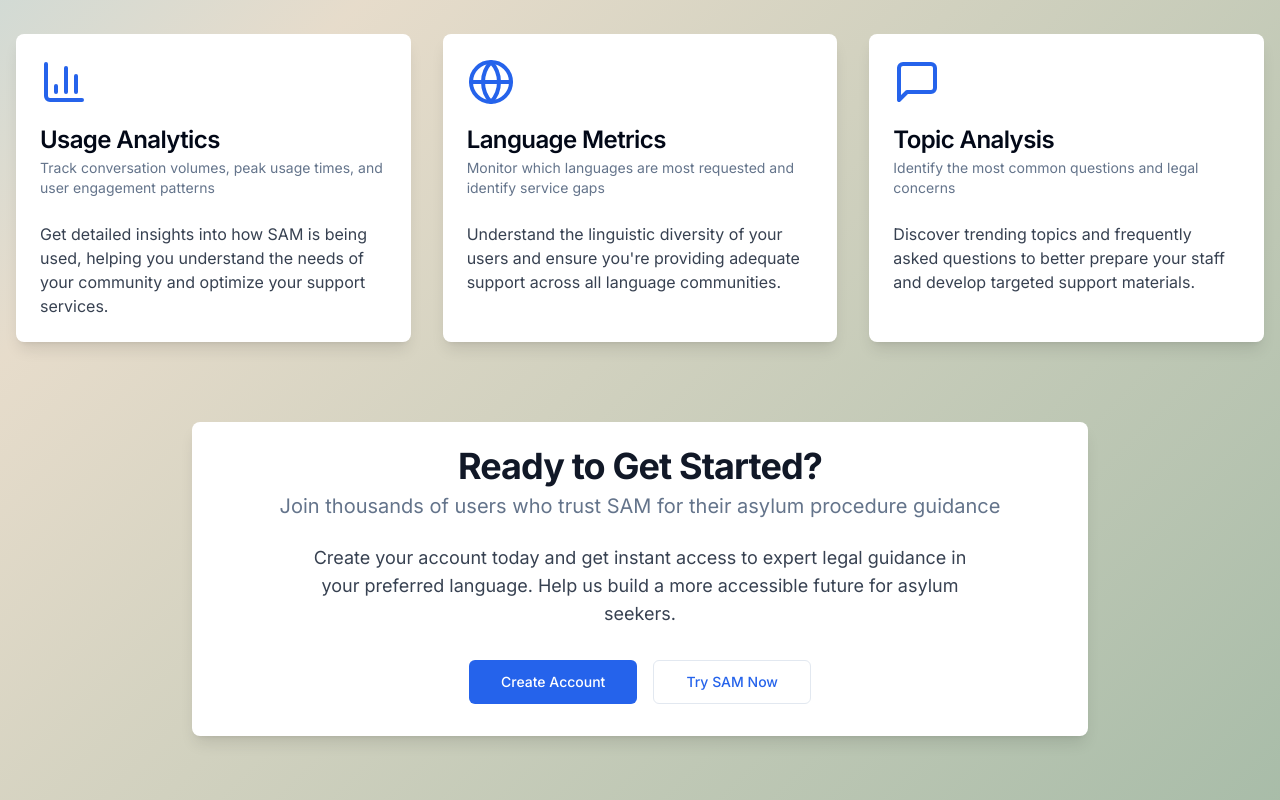
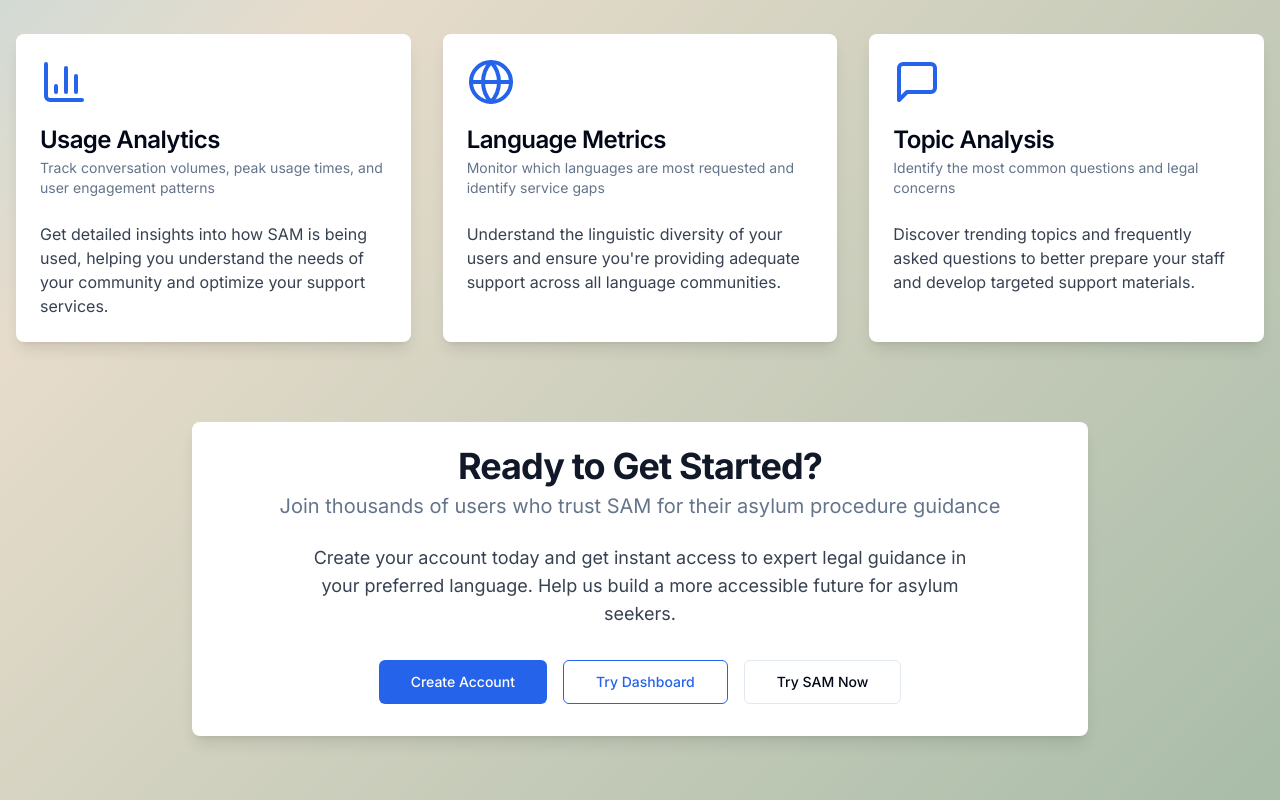
Before and after one commit to Digitalizers-ge/sam-chatbot, a React (Vite) app: page /project in a window 1280 px wide. Shown: the part 1356-2156 px from the top of the page. Built offline with nearby package versions, Linux system fonts and the light colour scheme.

Commit message:
Add signup navigation and dashboard button
Add navigation to signup page and add a "Try Dashboard" button.

```diff
--- a/src/pages/Project.tsx
+++ b/src/pages/Project.tsx
@@ -190,12 +190,21 @@ const Project = () => {
                 in your preferred language. Help us build a more accessible future for asylum seekers.
               </p>
               <div className="flex flex-col sm:flex-row gap-4 justify-center">
-                <Button size="lg" className="bg-blue-600 hover:bg-blue-700 text-white px-8 py-3">
-                  Create Account
-                </Button>
-                <Button variant="outline" size="lg" className="px-8 py-3">
-                  <Link to="/" className="text-blue-600">Try SAM Now</Link>
-                </Button>
+                <Link to="/signup">
+                  <Button size="lg" className="bg-blue-600 hover:bg-blue-700 text-white px-8 py-3">
+                    Create Account
+                  </Button>
+                </Link>
+                <Link to="/admin">
+                  <Button variant="outline" size="lg" className="px-8 py-3 text-blue-600 border-blue-600 hover:bg-blue-50">
+                    Try Dashboard
+                  </Button>
+                </Link>
+                <Link to="/">
+                  <Button variant="outline" size="lg" className="px-8 py-3">
+                    Try SAM Now
+                  </Button>
+                </Link>
               </div>
             </CardContent>
           </Card>
```
